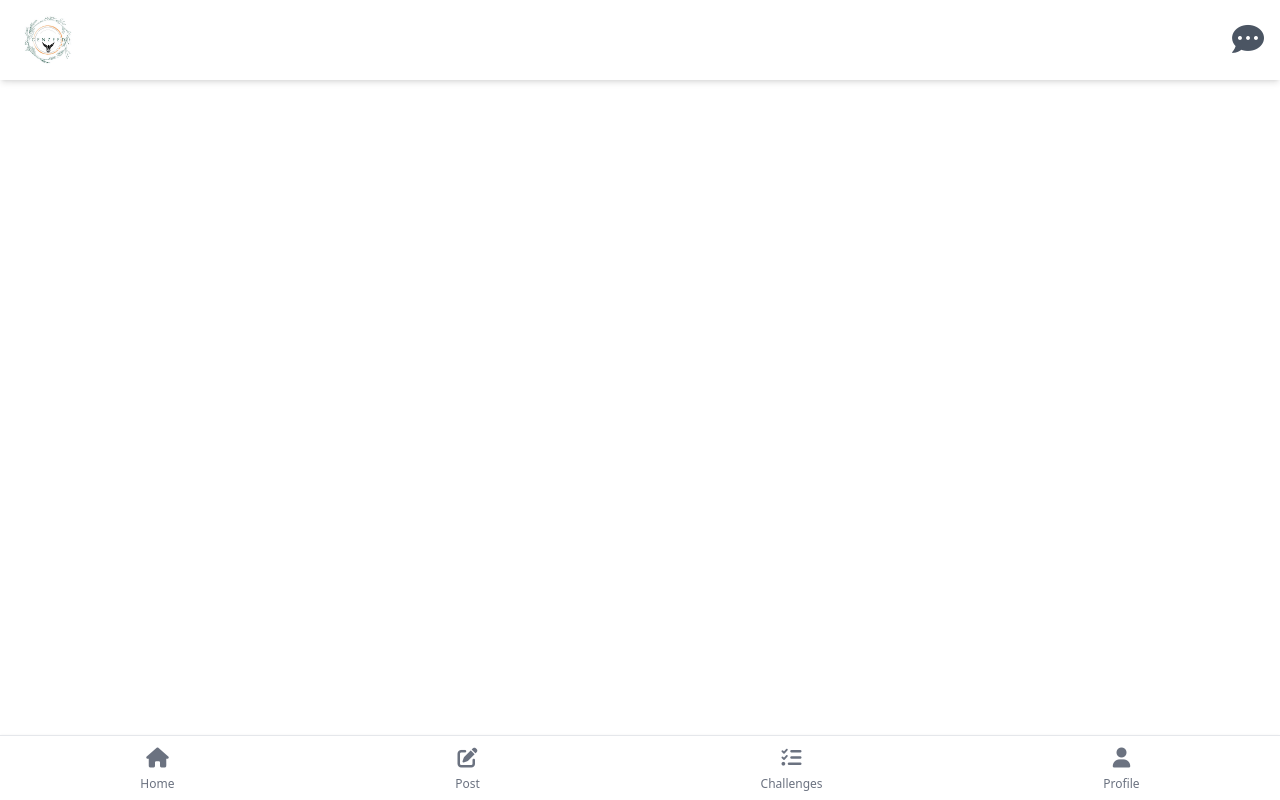
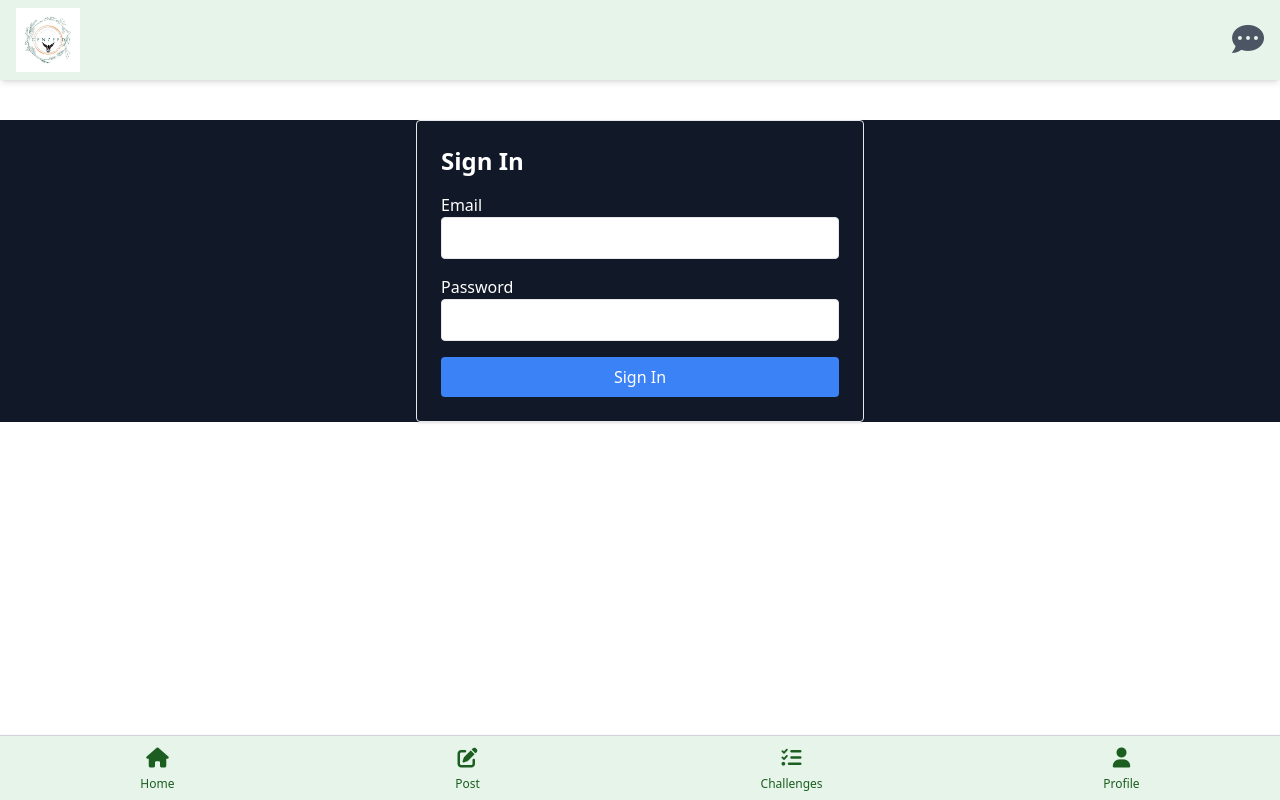
Before and after one commit to jananyajanu/Code-Carnage, a React (Create React App) app in the folder client/: page /signin in a window 1280 px wide. Built offline with nearby package versions, Linux system fonts and the light colour scheme.

Commit message:
updated color for navbar and signin

```diff
--- a/client/src/App.js
+++ b/client/src/App.js
@@ -4,12 +4,14 @@ import PrivateRoute from "./components/PrivateRoute.jsx";
 import Homepage from "./pages/HomePage.jsx";
 import UploadVideo from "./pages/UploadVideo.jsx";
 import Profile from "./pages/Profile.jsx"; // ⬅️ Import Profile page
+import SignIn from "./pages/Signin.jsx";
 
 function App() {
   return (
     <div className="bg-gray-900 text-white">
       <Routes>
         <Route path="/" element={<Homepage />} />
+        <Route path="/signin" element={<SignIn />} />
 
 
         <Route path="/UploadVideo" element={<UploadVideo />} />
--- a/client/src/components/Navbar.jsx
+++ b/client/src/components/Navbar.jsx
@@ -4,9 +4,9 @@ import logo from "../assets/logo.jpg"; // Adjust path as needed
 
 function Navbar({ children }) {
   return (
-    <div className="bg-gray-100 text-gray-800 min-h-[80px] relative">
+    <div className="bg-primary text-gray-800 min-h-[80px] relative">
       {/* 🌱 Top Navigation Bar */}
-      <header className="fixed top-0 left-0 right-0 bg-white shadow-md z-50 h-20">
+      <header className="fixed top-0 left-0 right-0 bg-primary shadow-md z-50 h-20">
         <div className="flex justify-between items-center h-full px-4">
           {/* Logo */}
           <Link to="/" className="flex items-center">
@@ -32,12 +32,12 @@ function Navbar({ children }) {
       <main className="flex-grow px-4 pb-16 ">{children}</main>
 
       {/* ✅ Bottom Navigation */}
-      <nav className="fixed bottom-0 left-0 right-0 bg-white border-t border-gray-200 shadow z-50">
+      <nav className="fixed bottom-0 left-0 right-0 bg-primary border-t border-gray-300 shadow z-50">
         <div className="flex justify-around items-center h-16">
           {/* Home */}
           <Link
             to="/"
-            className="flex flex-col items-center text-gray-500 hover:text-green-600"
+            className="flex flex-col items-center text-accent hover:text-secondary"
           >
             <i className="fas fa-home text-xl mb-1"></i>
             <span className="text-xs">Home</span>
@@ -46,7 +46,7 @@ function Navbar({ children }) {
           {/* Post */}
           <Link
             to="/post"
-            className="flex flex-col items-center text-gray-500 hover:text-green-600"
+            className="flex flex-col items-center text-accent hover:text-secondary"
           >
             <i className="fas fa-edit text-xl mb-1"></i>
             <span className="text-xs">Post</span>
@@ -55,7 +55,7 @@ function Navbar({ children }) {
           {/* Challenges */}
           <Link
             to="/challenges"
-            className="flex flex-col items-center text-gray-500 hover:text-green-600"
+            className="flex flex-col items-center text-accent hover:text-secondary"
           >
             <i className="fas fa-tasks text-xl mb-1"></i>
             <span className="text-xs">Challenges</span>
@@ -64,7 +64,7 @@ function Navbar({ children }) {
           {/* Profile */}
           <Link
             to="/profile"
-            className="flex flex-col items-center text-gray-500 hover:text-green-600"
+            className="flex flex-col items-center text-accent hover:text-secondary"
           >
             <i className="fas fa-user text-xl mb-1"></i>
             <span className="text-xs">Profile</span>
--- /dev/null
+++ b/client/src/pages/Signin.jsx
@@ -0,0 +1,76 @@
+import React, { useState } from "react";
+import { useNavigate } from "react-router-dom";
+
+const SignIn = () => {
+  const [email, setEmail] = useState("");
+  const [password, setPassword] = useState("");
+  const [error, setError] = useState("");
+  const navigate = useNavigate();
+
+  const handleSubmit = async (e) => {
+    e.preventDefault();
+
+    try {
+      const res = await fetch("/api/users/login", {
+        method: "POST",
+        headers: {
+          "Content-Type": "application/json",
+        },
+        body: JSON.stringify({ email, password }),
+      });
+
+      const data = await res.json();
+
+      if (!res.ok) {
+        setError(data.message || "Login failed");
+        return;
+      }
+
+      // Save token to localStorage
+      localStorage.setItem("userInfo", JSON.stringify(data));
+      navigate("/profile"); // redirect to profile page
+    } catch (err) {
+      console.error(err);
+      setError("Something went wrong. Please try again.");
+    }
+  };
+
+  return (
+    <div className="max-w-md mx-auto mt-10 p-6 border rounded shadow">
+      <h2 className="text-2xl font-bold mb-4">Sign In</h2>
+      {error && <p className="text-red-500">{error}</p>}
+      <form onSubmit={handleSubmit}>
+        <div className="mb-4">
+          <label>Email</label>
+          <input
+            type="email"
+            className="w-full p-2 border rounded"
+            value={email}
+            onChange={(e) => setEmail(e.target.value)}
+            required
+          />
+        </div>
+
+        <div className="mb-4">
+          <label>Password</label>
+          <input
+            type="password"
+            className="w-full p-2 border rounded"
+            value={password}
+            onChange={(e) => setPassword(e.target.value)}
+            required
+          />
+        </div>
+
+        <button
+          type="submit"
+          className="w-full bg-blue-500 text-white py-2 rounded hover:bg-blue-600"
+        >
+          Sign In
+        </button>
+      </form>
+    </div>
+  );
+};
+
+export default SignIn;
```
